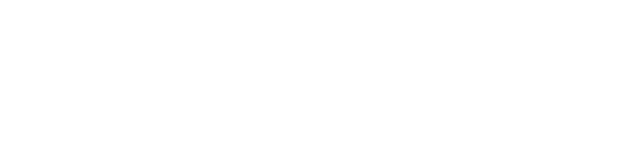
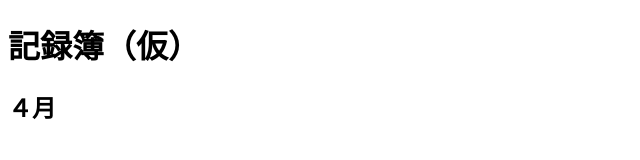
Before and after one commit to ty0401/ty0401.github.io, a plain HTML site: page g1.html in a window 1280 px wide. Shown: the whole page, without its empty margins (0-640 px from the left). Drawn offline with Linux system fonts and the light colour scheme.

Commit message:
Update g1.html

```diff
--- a/g1.html
+++ b/g1.html
@@ -1,7 +1,11 @@
 <!DOCTYPE html>
 <html>
  <head>
-  <meta charset="utf-8">
+  <meta charset="UTF-8">
   <title>diary</title>
  </head>
 <body>
+ <h1>記録簿（仮）</h1>
+ <h2>４月</h2>
+</body>
+</html>
```
